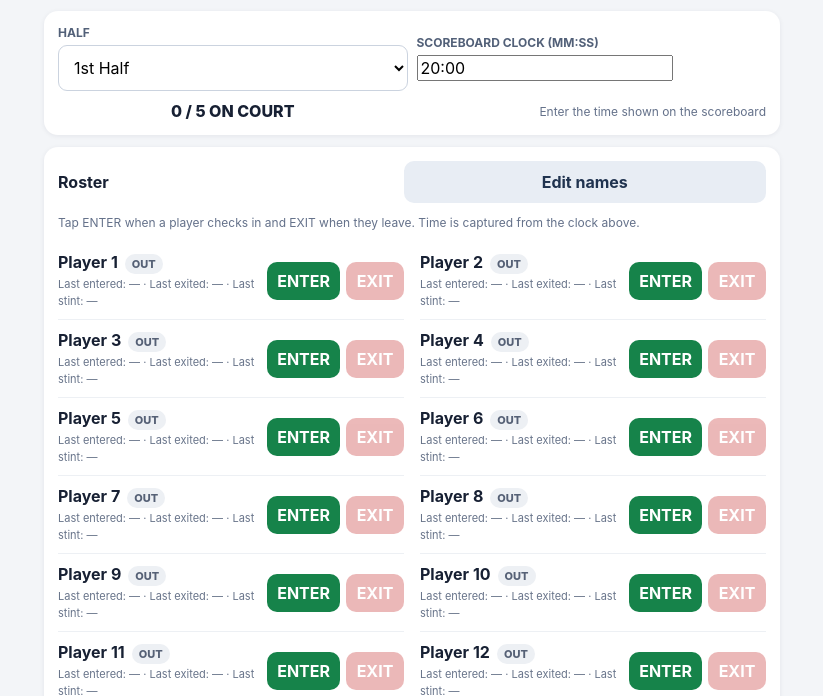
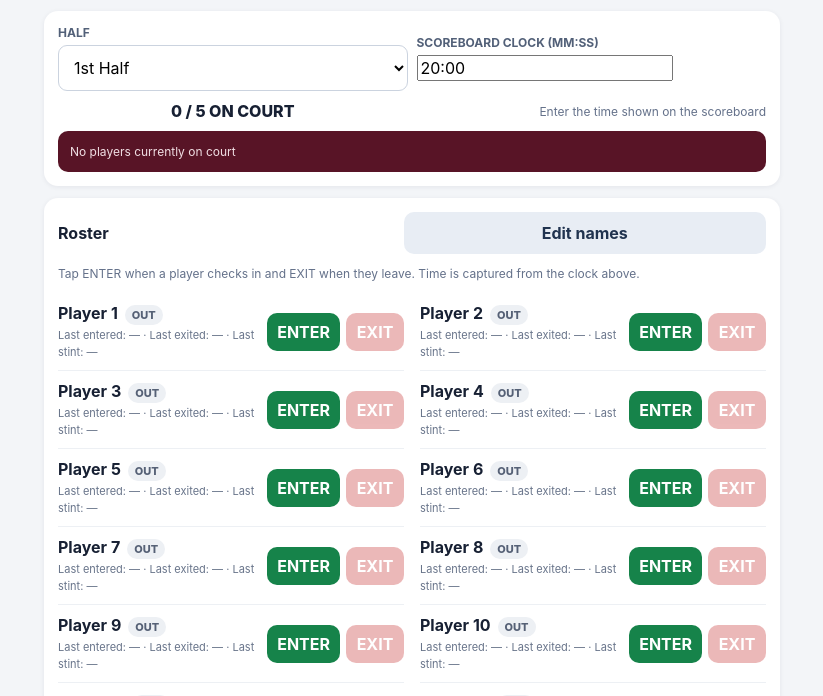
Before and after one commit to miffad/basketball-substitution-tracker, a plain HTML site: page index.html in a window 1280 px wide. Shown: the part 85-781 px from the top of the page, without its empty margins (228-1051 px from the left). Drawn offline with Linux system fonts and the light colour scheme.

Commit message:
Add files via upload

```diff
--- a/index.html
+++ b/index.html
@@ -19,6 +19,9 @@ button{border:0;border-radius:10px;padding:11px 13px;font-weight:700;cursor:poin
 button:disabled{opacity:.35;cursor:not-allowed}.green{background:#16834a;color:white}.red{background:#c83737;color:white}.dark{background:#20334f;color:white}.light{background:#e8edf4;color:#20334f}.warn{background:#fff1c9;color:#694b00;border:1px solid #efd17c}
 .clock{font-size:24px;font-weight:800;letter-spacing:1px;text-align:center}
 .count{font-weight:800;text-align:center}.muted{color:#64718a;font-size:12px}
+.on-court{margin-top:10px;padding:10px 12px;background:#581426;color:#fff;border-radius:10px}
+.on-court-row{display:flex;justify-content:space-between;align-items:center;gap:12px;padding:5px 0;border-bottom:1px solid #ffffff2b}
+.on-court-row:last-child{border-bottom:0}.on-court-name{font-weight:700;overflow-wrap:anywhere}.on-court-time{font-weight:800;font-variant-numeric:tabular-nums;white-space:nowrap}.on-court-empty{font-size:12px;color:#f1dfe4;padding:3px 0}
 .player{display:grid;grid-template-columns:minmax(0,1fr) auto;gap:8px;align-items:center;padding:10px 0;border-bottom:1px solid #edf0f4}
 .player:last-child{border:0}.playername{font-weight:750;overflow-wrap:anywhere}.status{font-size:11px;font-weight:800;margin-left:7px;padding:3px 7px;border-radius:20px;background:#edf0f4;color:#566176}.status.in{background:#d9f4e4;color:#126438}
 .times{font-size:11px;color:#68748a;margin-top:4px;line-height:1.5}.actions{display:flex;gap:6px}.actions button{padding:9px 10px;min-width:58px}
@@ -33,12 +36,13 @@ small{font-size:11px}.tools{display:flex;gap:8px;flex-wrap:wrap}.tools button{fl
 <section class="panel">
   <div class="row">
     <div><label for="half">HALF</label><select id="half"><option value="1">1st Half</option><option value="2">2nd Half</option></select></div>
-    <div><label for="clock">SCOREBOARD CLOCK (MM:SS)</label><input id="clock" inputmode="text" value="20:00" placeholder="20:00"></div>
+    <div><label for="clock">SCOREBOARD CLOCK (MM:SS)</label><input id="clock" inputmode="numeric" value="20:00" placeholder="20:00"></div>
   </div>
   <div class="row" style="margin-top:10px">
     <div class="count" id="floorCount">0 / 5 ON COURT</div>
     <div class="muted" id="clockHelp" style="text-align:right">Enter the time shown on the scoreboard</div>
   </div>
+  <div class="on-court" id="onCourtList" aria-live="polite"><div class="on-court-empty">No players currently on court</div></div>
 </section>
 <section class="panel" id="alertsPanel" hidden><h2>Playing-time alerts</h2><div id="alerts"></div></section>
 <section class="panel">
@@ -69,7 +73,10 @@ function stamp(){const c=clockText();return c?`${$('half').value==='1'?'1st':'2n
 function fmt(sec){if(sec==null||!Number.isFinite(sec)||sec<0)return'—';return `${String(Math.floor(sec/60)).padStart(2,'0')}:${String(Math.floor(sec%60)).padStart(2,'0')}`}
 function playedNow(p){if(!p.in||p.enteredAt==null)return 0;let now=elapsedGameSeconds();return now==null?0:Math.max(0,now-p.enteredAt)}
 function render(){
- const on=state.players.filter(p=>p.in).length;$('floorCount').textContent=`${on} / 5 ON COURT`;
+ const onPlayers=state.players.map((p,i)=>({p,i})).filter(x=>x.p.in);
+ const on=onPlayers.length;$('floorCount').textContent=`${on} / 5 ON COURT`;
+ const lineup=$('onCourtList');
+ lineup.innerHTML=onPlayers.length?onPlayers.map(({p,i})=>`<div class="on-court-row"><span class="on-court-name">${escapeHtml(state.names[i])}</span><span class="on-court-time">${fmt(playedNow(p))}</span></div>`).join(''):'<div class="on-court-empty">No players currently on court</div>';
  $('roster').innerHTML='';
  state.players.forEach((p,i)=>{
   const d=document.createElement('div');d.className='player';
```
